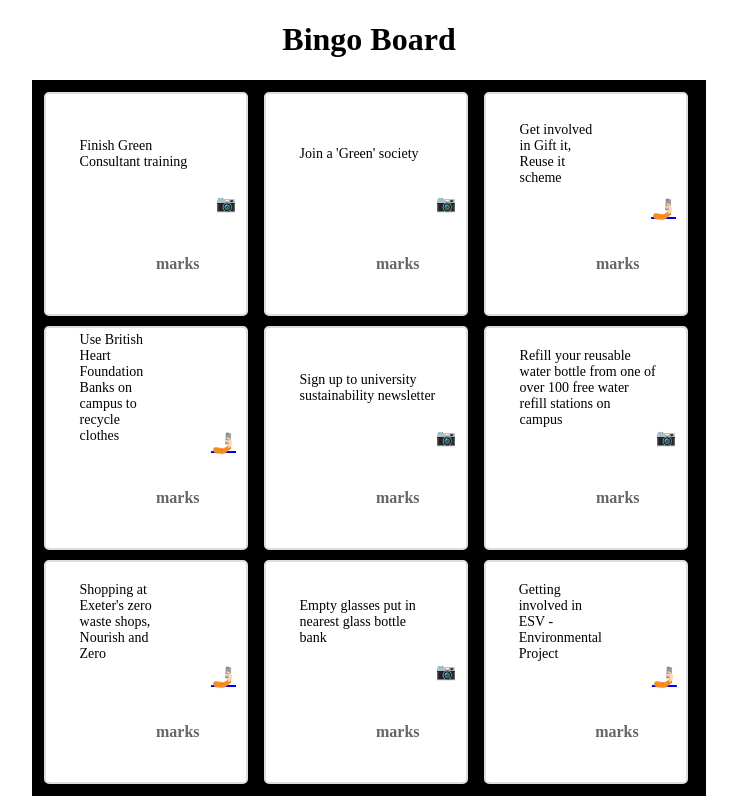
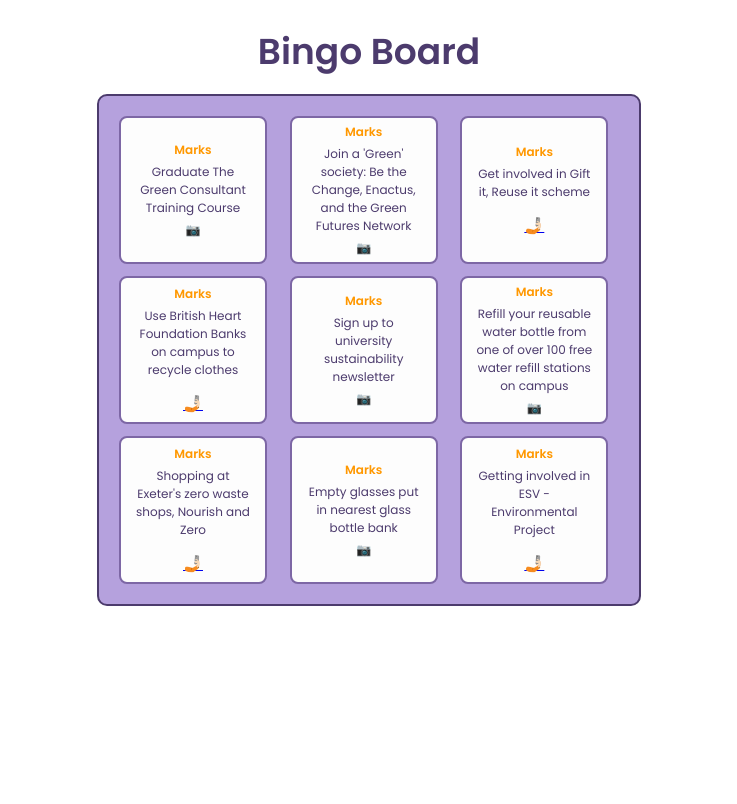
Before and after one commit to tlycody/ECM2434_v2, a React (Create React App) app in the folder bingo-frontend/: page /bingo in a window 1280 px wide. Shown: the whole page, without its empty margins (271-1008 px from the left). Built offline with nearby package versions, Linux system fonts and the light colour scheme; no server answers.

Commit message:
Updated bingoboard appearance

```diff
--- a/bingo-frontend/src/components/BingoBoard.js
+++ b/bingo-frontend/src/components/BingoBoard.js
@@ -10,14 +10,14 @@ const BingoBoard = () => {
   const [tasks, setTasks] = useState([
     {
       id: 1,
-      description: "Finish Green Consultant training",
+      description: "Graduate The Green Consultant Training Course",
       points: 10,
       requiresUpload: true,
       requireScan: false,
     },
     {
       id: 2,
-      description:  "Join a 'Green' society",
+      description:  "Join a 'Green' society: Be the Change, Enactus, and the Green Futures Network",
       points: 7,
       requiresUpload: true,
       requireScan: false,
@@ -112,7 +112,7 @@ const BingoBoard = () => {
               onClick={() => handleTaskClick(task)} // Added onClick handler
             >
               <div className='cell-content'>
-                <div className='points'>{tasks.points} marks</div>
+                <div className='points'>{tasks.points} Marks</div>
                 <div className='description'>{task.description}</div>
                 {task.requiresUpload && <div className='upload indicator'>📷</div>}
                 {task.requireScan && (
--- a/bingo-frontend/src/components/bingoboard.css
+++ b/bingo-frontend/src/components/bingoboard.css
@@ -1,81 +1,104 @@
 /* bingoboard.css */
+
+@import url('https://fonts.googleapis.com/css2?family=Poppins:wght@300;400;600&display=swap');
+
 .container {
-  max-width: 1000px;
-  margin: 20px auto;
-  padding: 20px;
+  max-width: 800px;
+  margin: 40px auto;
+  padding: 30px;
+  text-align: center;
+  background-color: #d5c5f1;
+  border-radius: 15px;
+  box-shadow: 0px 8px 16px rgba(0, 0, 0, 0.2);
+  font-family: 'Poppins', sans-serif;
 }
 
-.bingo-header{
+.bingo-header {
   text-align: center;
+  font-size: 36px;
+  font-weight: 700;
+  color: #4c3b6d;
+  margin-bottom: 15px;
+  font-family: 'Poppins', sans-serif;
 }
+
 .bingo-board {
   display: grid;
   grid-template-columns: repeat(3, 1fr);
-  gap: 10px;
-  background-color: #000;
-  border: 2px solid #000;
-  width: 100%;  /* Adjust width to fit the page */
-  max-width: 650px; /* Limit max size */
+  gap: 12px;
+  padding: 20px;
+  background-color: #b5a1dd;
+  border-radius: 10px;
+  max-width: 500px;
   margin: 0 auto;
+  border: 2px solid #4c3b6d;
 }
-
 
 .bingo-cell {
   aspect-ratio: 1;
-  background-color: white;
-  border: 2px solid #ddd;
+  background-color: #fdfdfd;
+  border: 2px solid #7d67a5;
   display: flex;
-  padding: 10px;
-  border-radius: 5px ;
-  width: 180px;
-  height: 200px;
+  flex-direction: column;
+  align-items: center;
+  justify-content: center;
+  padding: 12px;
+  border-radius: 8px;
+  width: 120px;
+  height: 120px;
+  font-size: 14px;
+  font-weight: 500;
+  text-align: center;
+  transition: transform 0.2s, box-shadow 0.2s;
+  color: #4c3b6d;
+  font-family: 'Poppins', sans-serif;
 }
 
 .bingo-cell:hover {
- box-shadow: 0 2px 8px white;
+  transform: scale(1.05);
+  box-shadow: 0 6px 14px rgba(255, 255, 255, 0.5);
+  background-color: #e8dff9;
 }
 
 .bingo-cell.completed {
- background-color: green;
- border-color: #90ee90;
+  background-color: #8bc34a;
+  border-color: #aed581;
+  color: white;
 }
 
 .cell-content {
-  width: 100%;
-  height: 100%;
   display: flex;
+  flex-direction: column;
   justify-content: center;
   align-items: center;
-  font-size: 16px;
+  font-size: 12px;
+  text-align: center;
+  font-family: 'Poppins', sans-serif;
 }
 
 .points {
-  font-weight: bold;
-  color: #666;
-  align-items: center;
-  margin-left: 100px;
-  margin-bottom: -120px;
+  font-weight: 600;
+  color: #ff9800;
+  font-size: 12px;
+  margin-bottom: 4px;
+  font-family: 'Poppins', sans-serif;
 }
 
 .description {
-  flex-grow: 1;
-  display: flex;
-  align-items: center;
-  font-size: 14px;
-  margin-left: -120px;
-  margin-bottom: 100px;
-
+  text-align: center;
+  font-size: 12px;
+  color: #4c3b6d;
+  margin-bottom: 4px;
+  font-family: 'Poppins', sans-serif;
 }
 
-.upload-indicator {
-  margin-top: 10px;
-  margin-left: 50px;
-  font-size: 20px
+.upload-indicator, .scan-indicator {
+  margin-top: 8px;
+  font-size: 16px;
+  color: #8e44ad;
+  font-family: 'Poppins', sans-serif;
 }
 
-.scan-indicator{
-  margin-top: 10px;
-  margin-left: 50px;
-  align-items: center;
-  font-size: 20px
+.scan-indicator {
+  color: #3498db;
 }
```
